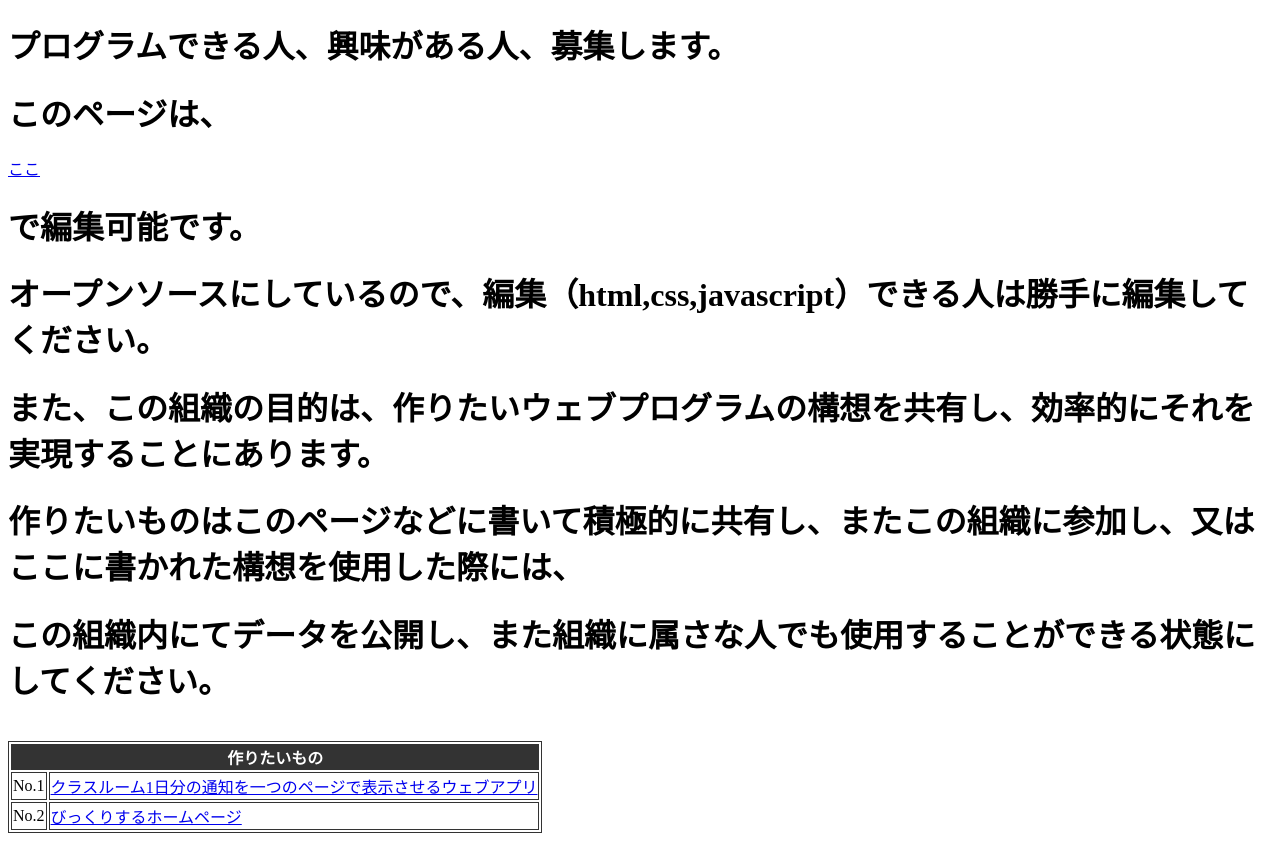
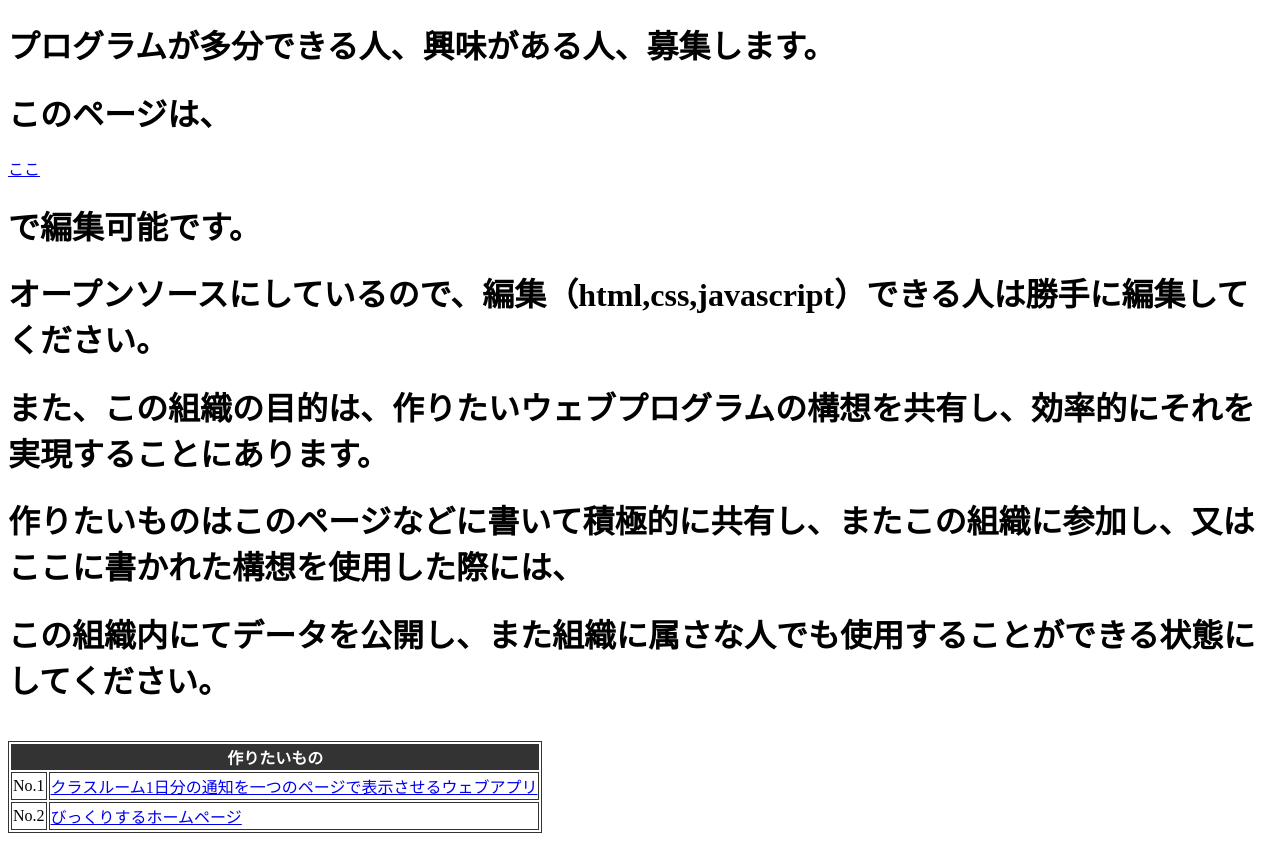
Before and after one commit to tmsmhs/index.html, a plain HTML site: page index.html in a window 1280 px wide. Drawn offline with Linux system fonts and the light colour scheme.

Commit message:
Update index.html

```diff
--- a/index.html
+++ b/index.html
@@ -14,7 +14,7 @@ tfoot {
   </style>
 </head>
 <body>
-<h1>プログラムできる人、興味がある人、募集します。</h1>
+<h1>プログラムが多分できる人、興味がある人、募集します。</h1>
 <h1>このページは、</h1><a href="https://github.com/tmsmhs/index.html"target="_blank">ここ</a><h1>で編集可能です。</h1>
 <h1>オープンソースにしているので、編集（html,css,javascript）できる人は勝手に編集してください。</h1>
 <h1>また、この組織の目的は、作りたいウェブプログラムの構想を共有し、効率的にそれを実現することにあります。</h1>
```
